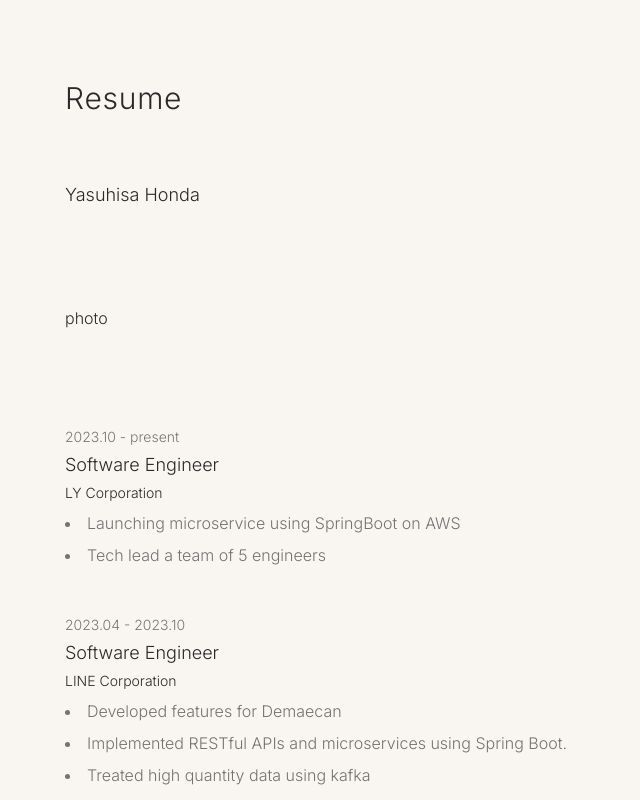
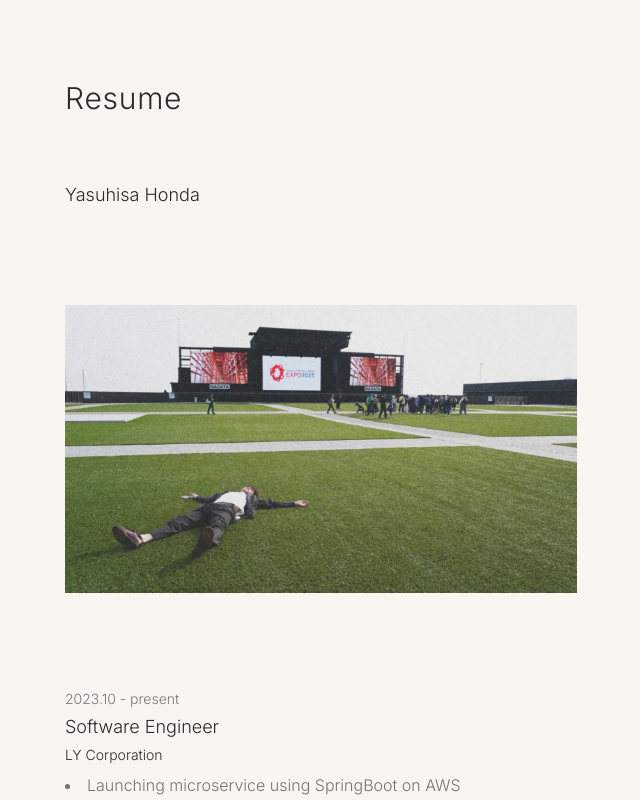
Before and after one commit to hondaya14/nqv-website-front, a Next.js app: page / in a window 1280 px wide. Shown: the top 800 px of the page, without its empty margins (271-911 px from the left). Built offline with nearby package versions, Linux system fonts and the light colour scheme.

Commit message:
add image

```diff
--- a/src/app/resume.tsx
+++ b/src/app/resume.tsx
@@ -1,4 +1,6 @@
 import Link from "next/link"
+import Image from "next/image"
+import me from "../../public/me.png"
 
 export default function ResumePage() {
     return (
@@ -13,9 +15,7 @@ export default function ResumePage() {
                     Yasuhisa Honda
                 </p>
 
-                <p className="mb-24 leading-relaxed max-w-lg">
-                    photo
-                </p>
+                <Image className="mb-24 leading-relaxed max-w-lg" src={me} alt="me" />
 
                 {/* Experience - Simplified */}
                 <div className="mb-24 space-y-12">
@@ -140,12 +140,12 @@ export default function ResumePage() {
                     "The silver bullet is that 'There is no silver bullet'."
                 </blockquote>
 
-            </main>
+            </main >
 
             {/* Footer */}
-            <footer className="p-8 text-xs text-center text-[#777]">
+            < footer className="p-8 text-xs text-center text-[#777]" >
                 <p>Yasuhisa Honda</p>
-            </footer>
-        </div>
+            </footer >
+        </div >
     )
 }
```
Also changed, not shown: public/me.png (added).
